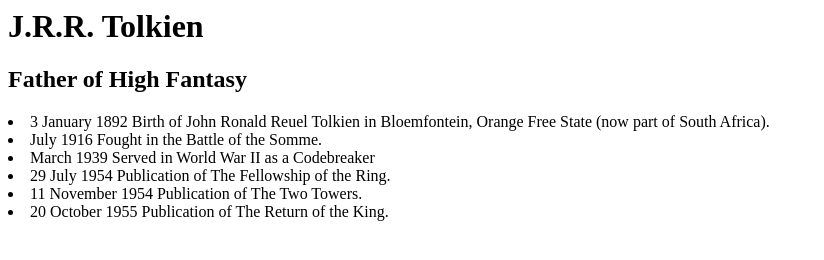
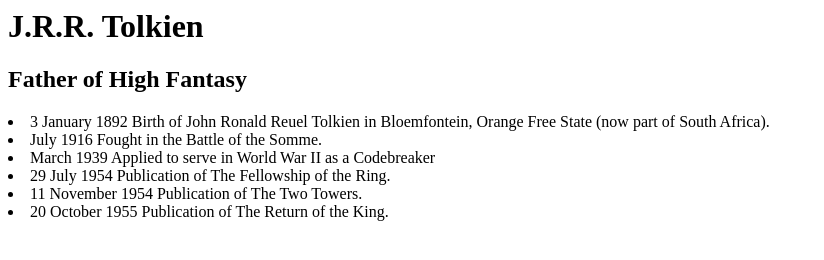
Before and after one commit to ryanjoya/FCC-Tribute-Page, a plain HTML site: page index.html in a window 1280 px wide. Shown: the whole page, without its empty margins (0-824 px from the left). Drawn offline with Linux system fonts and the light colour scheme.

Commit message:
Update index.html

```diff
--- a/index.html
+++ b/index.html
@@ -8,7 +8,7 @@
     <ul></ul>
     <li>3 January 1892	Birth of John Ronald Reuel Tolkien in Bloemfontein, Orange Free State (now part of South Africa).</li>
     <li>July 1916         Fought in the Battle of the Somme.</li>
-    <li>March 1939  Served in World War II as a Codebreaker</li>
+    <li>March 1939  Applied to serve in World War II as a Codebreaker</li>
     <li>29 July 1954      Publication of The Fellowship of the Ring.</li>
     <li>11 November 1954  Publication of The Two Towers.</li>
     <li>20 October 1955	Publication of The Return of the King.</li>
```
